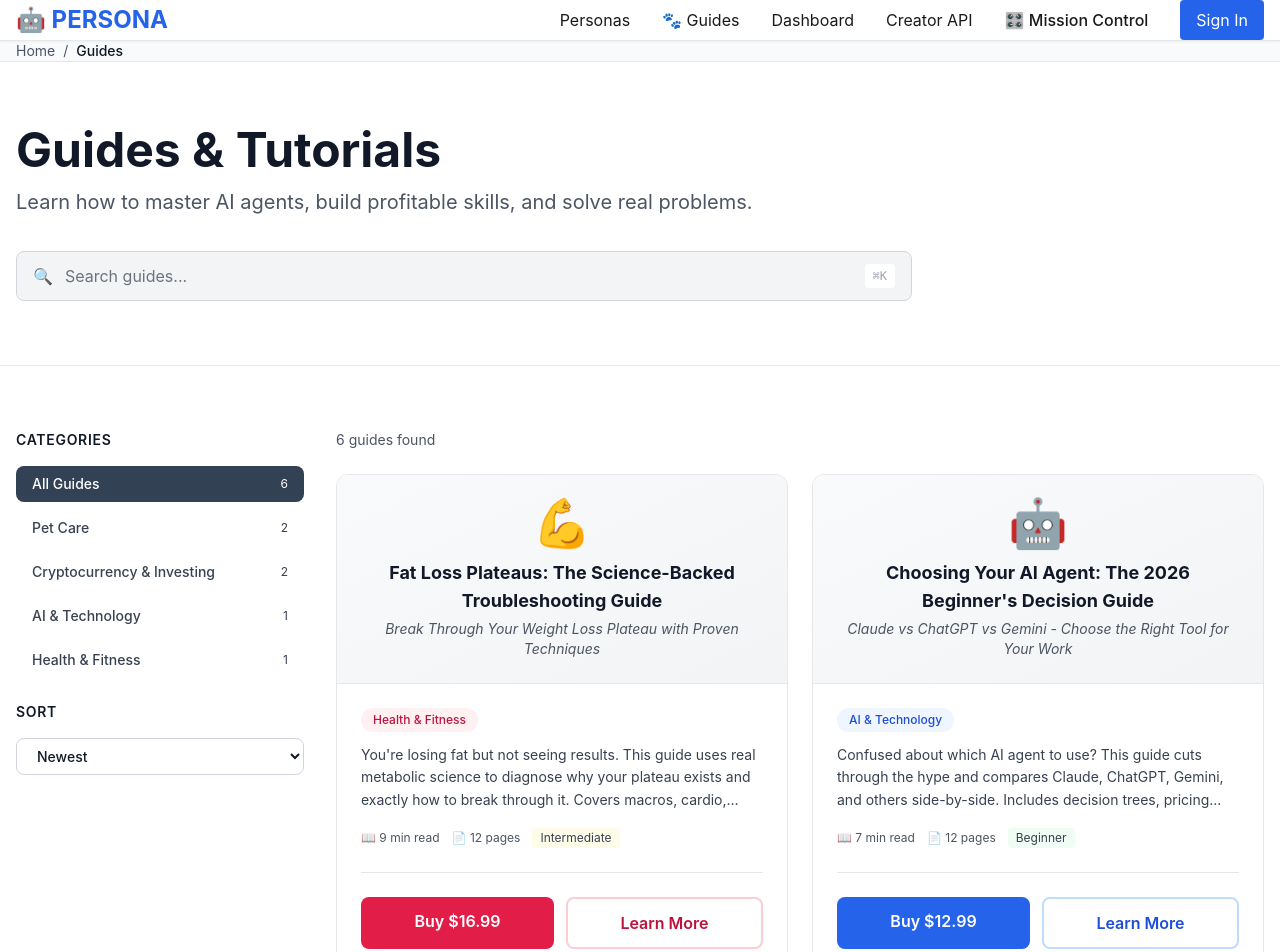
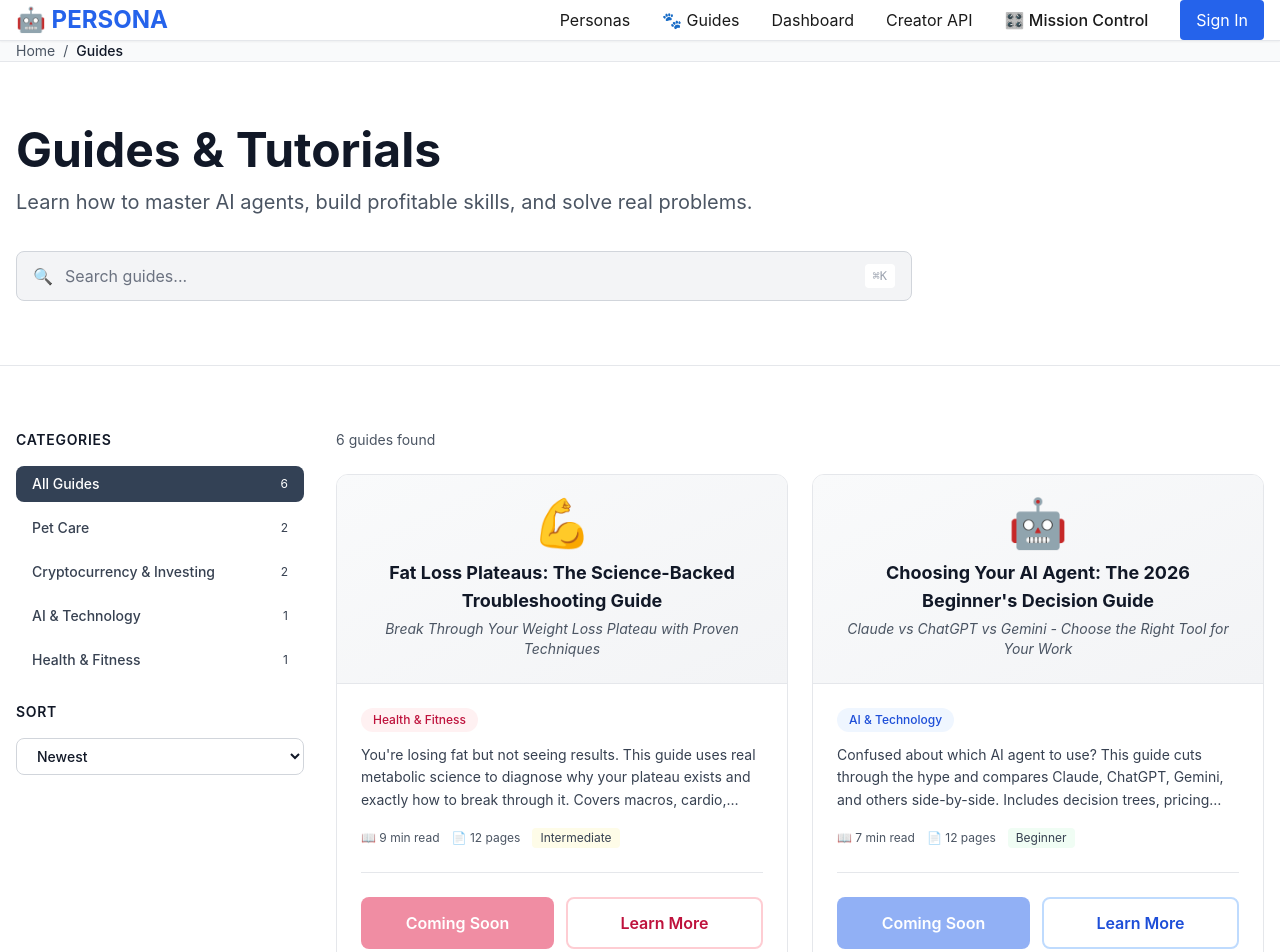
Before and after one commit to will-bot2026/aiagentpersona-website, a Next.js app: page /guides in a window 1280 px wide. Shown: the top 952 px of the page. Built offline with nearby package versions, Linux system fonts and the light colour scheme.

Commit message:
Fix: Update Polar checkout URLs - Crypto Scams now works, mark Bitcoin/AI Agent/Fat Loss as coming soon due to Polar API file upload issue

```diff
--- a/app/guides/page.tsx
+++ b/app/guides/page.tsx
@@ -41,6 +41,7 @@ const guidesData = [
     readTime: 12,
     createdAt: '2025-07-20T00:00:00Z',
   },
+
   {
     slug: 'bitcoin-basics',
     title: 'Bitcoin Basics: What New Investors Wish They\'d Known First',
@@ -51,7 +52,7 @@ const guidesData = [
     emoji: '₿',
     tags: ['Bitcoin', 'Crypto', 'Investment', 'Security', 'Beginner'],
     pdfFile: '/guides/bitcoin-basics-new-investor-guide.pdf',
-    polarUrl: 'https://buy.polar.sh/polar_cl_bitcoin_basics_guide_prod104',
+    polarUrl: '#coming-soon', // Temporarily unavailable
     category: 'crypto',
     categoryLabel: 'Cryptocurrency & Investing',
     categoryColor: 'amber',
@@ -69,7 +70,7 @@ const guidesData = [
     emoji: '🤖',
     tags: ['AI Agents', 'Claude', 'ChatGPT', 'Comparison', 'Beginner'],
     pdfFile: '/guides/ai-agent-choice-guide-2026.pdf',
-    polarUrl: 'https://buy.polar.sh/polar_cl_ai_agent_choice_guide_prod105',
+    polarUrl: '#coming-soon', // Temporarily unavailable
     category: 'ai-tech',
     categoryLabel: 'AI & Technology',
     categoryColor: 'blue',
@@ -87,7 +88,7 @@ const guidesData = [
     emoji: '💪',
     tags: ['Fitness', 'Weight Loss', 'Fat Loss', 'Science-Based', 'Health'],
     pdfFile: '/guides/fat-loss-plateaus-science-guide.pdf',
-    polarUrl: 'https://buy.polar.sh/polar_cl_fat_loss_plateaus_guide_prod106',
+    polarUrl: '#coming-soon', // Temporarily unavailable
     category: 'health',
     categoryLabel: 'Health & Fitness',
     categoryColor: 'rose',
@@ -105,7 +106,7 @@ const guidesData = [
     emoji: '🛡️',
     tags: ['Crypto Safety', 'Scam Prevention', 'Elderly Care', 'Investment Security'],
     pdfFile: '/guides/crypto-scams-how-to-protect-your-elderly-parents--loved-one.pdf',
-    polarUrl: 'https://buy.polar.sh/polar_cl_crypto_scams_guide_prod007',
+    polarUrl: 'https://buy.polar.sh/polar_cl_PbGEKCrfxmd1KjR5x3dFcOl2JlsxtsWH7tgbB14Mjbu',
     category: 'crypto',
     categoryLabel: 'Cryptocurrency & Investing',
     categoryColor: 'amber',
@@ -469,6 +470,14 @@ export default function GuidesPage() {
 
                         {/* CTA Buttons */}
                         <div className="flex gap-3 mt-auto">
+                          {guide.polarUrl === '#coming-soon' ? (
+                            <button
+                              disabled
+                              className={`flex-1 ${colors.button} opacity-50 cursor-not-allowed text-center py-3 rounded-lg font-semibold`}
+                            >
+                              Coming Soon
+                            </button>
+                          ) : (
                             <a
                               href={guide.polarUrl}
                               target="_blank"
@@ -477,6 +486,7 @@ export default function GuidesPage() {
                             >
                               Buy ${guide.price}
                             </a>
+                          )}
                           <Link
                             href={`/guides/${guide.slug}`}
                             className={`flex-1 border-2 ${colors.border} text-center py-3 rounded-lg font-semibold transition duration-200 ${
```
Lines whose indentation alone changed are shown as unchanged.
